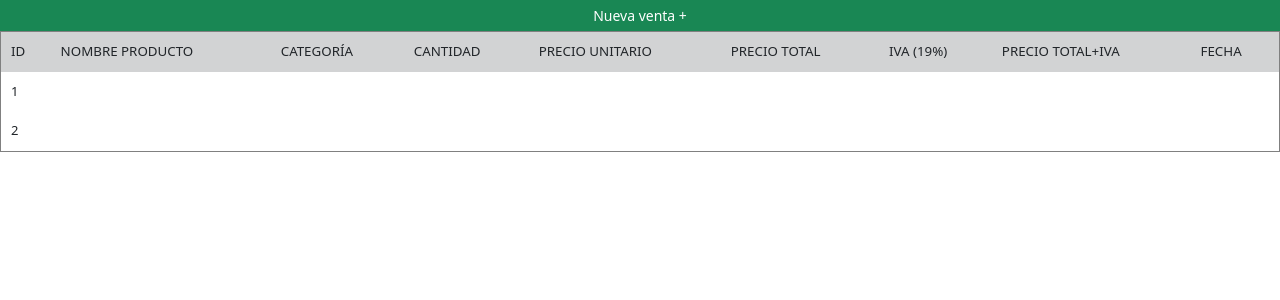
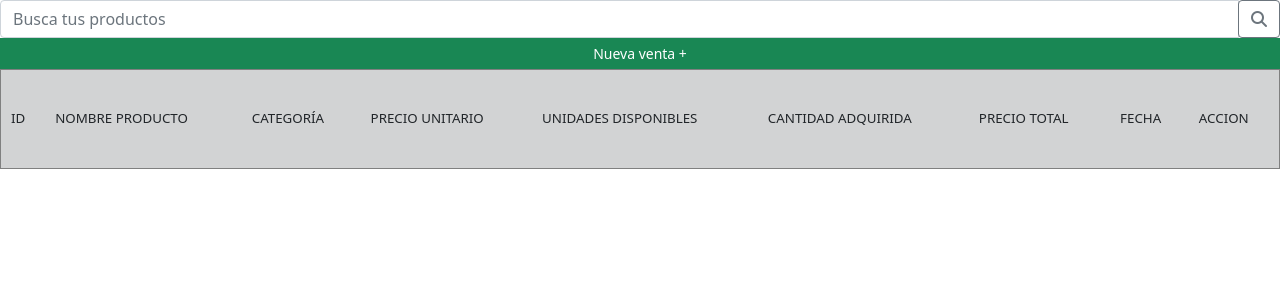
Before and after one commit to CamiloRodriguez-1213/Proyecto_Analisis_Financiero, a PHP site: page /ventas.php in a window 1280 px wide. Shown: the part 56-356 px from the top of the page. Run offline with PHP 8.4, Linux system fonts and the light colour scheme; data comes from the database, SQL or seed files in the repository; some libraries are stand-ins or nearby versions.

Commit message:
'buscador-ventas'

```diff
--- a/ventas.php
+++ b/ventas.php
@@ -12,11 +12,33 @@
 <head>
     <meta charset="UTF-8">
     <meta name="viewport" content="width=device-width, initial-scale=1.0">
-    <title>Listado de Personas</title>
+    <title>Ventas</title>
     <?php include 'accesorios/navbar.php' ?>
 
 </head>
 <body>
+
+
+
+
+<form action="#" class="form-inline my-2 my-lg-0" method="GET">
+          <div class="row mr-2">
+            <div class="input-group">
+                <input  onchange="this.form.submit()" class="form-control" type="text" name="busqueda" id="busqueda" value="<?php if (isset($_GET['busqueda'])) { echo $_REQUEST['busqueda']; }?>"  placeholder="Busca tus productos">
+                <input class="form-control" hidden type="text" name="pagina" id="pagina" value="1"  placeholder="Busca tus productos">
+                <span class="input-group-append">
+                    <button class="btn btn-outline-secondary" type="submit" >
+                        <i class="fa fa-search"></i>
+                    </button>
+                </span>
+            </div>
+          </div>
+
+  </form>
+
+
+
+
     <table style="width: 100%; height: 100px;" border cellpadding=10 cellspacing=0>
     <div class="row ">
                 <button class="btn btn-success btn-sm" type="submit" onclick="window.location.href=''">Nueva venta +</button>
@@ -25,22 +47,53 @@
             <td>ID</td>
                 <td>NOMBRE PRODUCTO</td>
                 <td>CATEGORÍA</td>
-                <td>CANTIDAD</td>
                 <td>PRECIO UNITARIO</td>
+                <td>UNIDADES DISPONIBLES</td>
+                <td>CANTIDAD ADQUIRIDA</td>
                 <td>PRECIO TOTAL</td>
-                <td> IVA (19%)</td>
-                <td>PRECIO TOTAL+IVA</td>
                 <td>FECHA</td>
+                <td>ACCION</td>
+
+
 
             </tr>
-            <?php while($mostrar=mysqli_fetch_array($result)){ ?>
-                <tr style="font-size: small;">
-                    <td><?= $mostrar['id'] ?></td>
 
-                </tr>
-                <div>
+            <?php
 
-            <?php } ?>
+
+
+            if(isset($_GET['busqueda'])){
+
+                if(empty($_GET['busqueda'])){
+
+                }else{
+
+                $buscar = $_GET['busqueda'];
+                $sql= "SELECT * FROM inventario WHERE nombre_producto LIKE '%$buscar%'";
+                $result = DB::query($sql);
+
+               while($mostrar=mysqli_fetch_array($result)){ ?>
+                    <tr style="font-size: small;">
+                        <td><?= $mostrar['id'] ?></td>
+                        <td><?= $mostrar['nombre_producto'] ?></td>
+                        <td></td>
+                        <td>$ <?= $mostrar['precio_unitario'] ?></td>
+                        <td><?= $mostrar['cantidad'] ?></td>
+                        <td> <input type="number" min=1 max="<?= $mostrar['cantidad'] ?>"  value="1">  </td>
+                        <td>$ <?= $mostrar['precio_total'] ?></td>
+                        <td></td>
+                        <td><button class="btn btn-success btn-sm">+</button></td>
+
+                    </tr>
+                    <div>
+
+                <?php }
+                }
+            }
+
+
+            ?>
+
         </table>
 
 </body>
```
